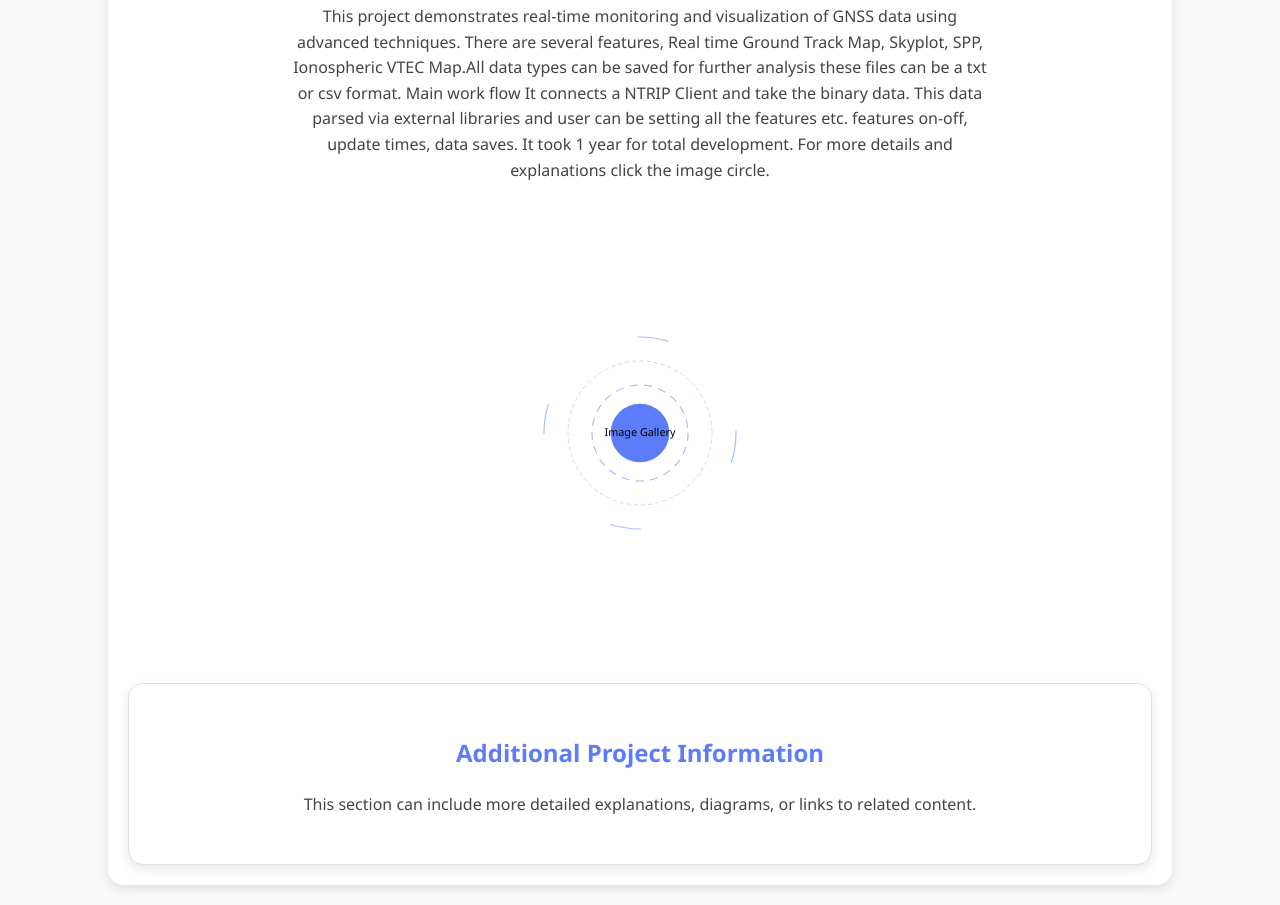
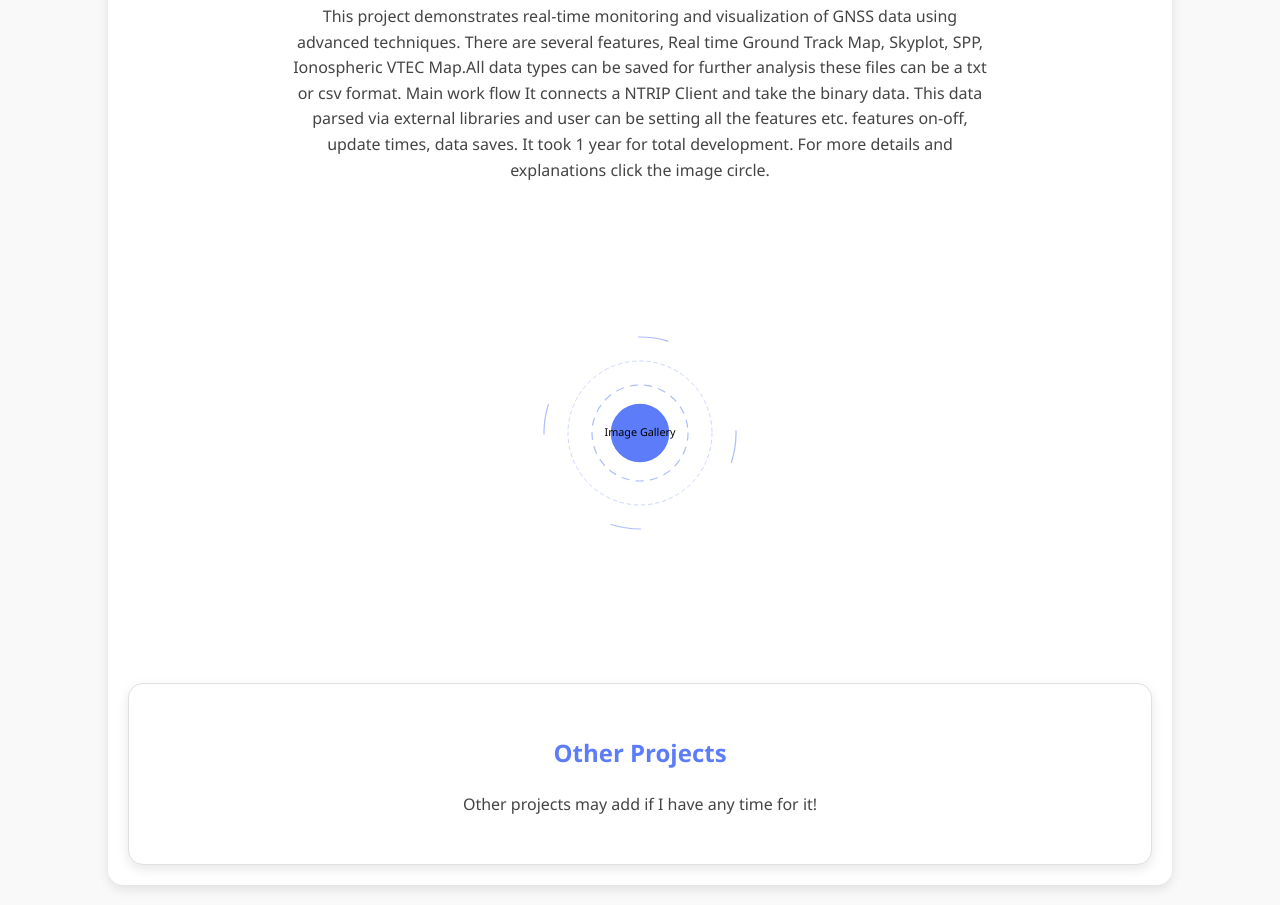
Before and after one commit to GMT-458-Web-GIS/personal-web-page-EgehanYaglici, a plain HTML site: page projects.html in a window 1280 px wide. Shown: the part 130-1035 px from the top of the page. Drawn offline with Linux system fonts and the light colour scheme.

Commit message:
Bug test end. Due to change the place holder text

```diff
--- a/projects.html
+++ b/projects.html
@@ -63,8 +63,8 @@
 
   <!-- Ek Bölme -->
   <section class="info-section">
-    <h2>Additional Project Information</h2>
-    <p>This section can include more detailed explanations, diagrams, or links to related content.</p>
+    <h2>Other Projects</h2>
+    <p>Other projects may add if I have any time for it!</p>
   </section>
 
   <!-- Popup yapısı -->
```
